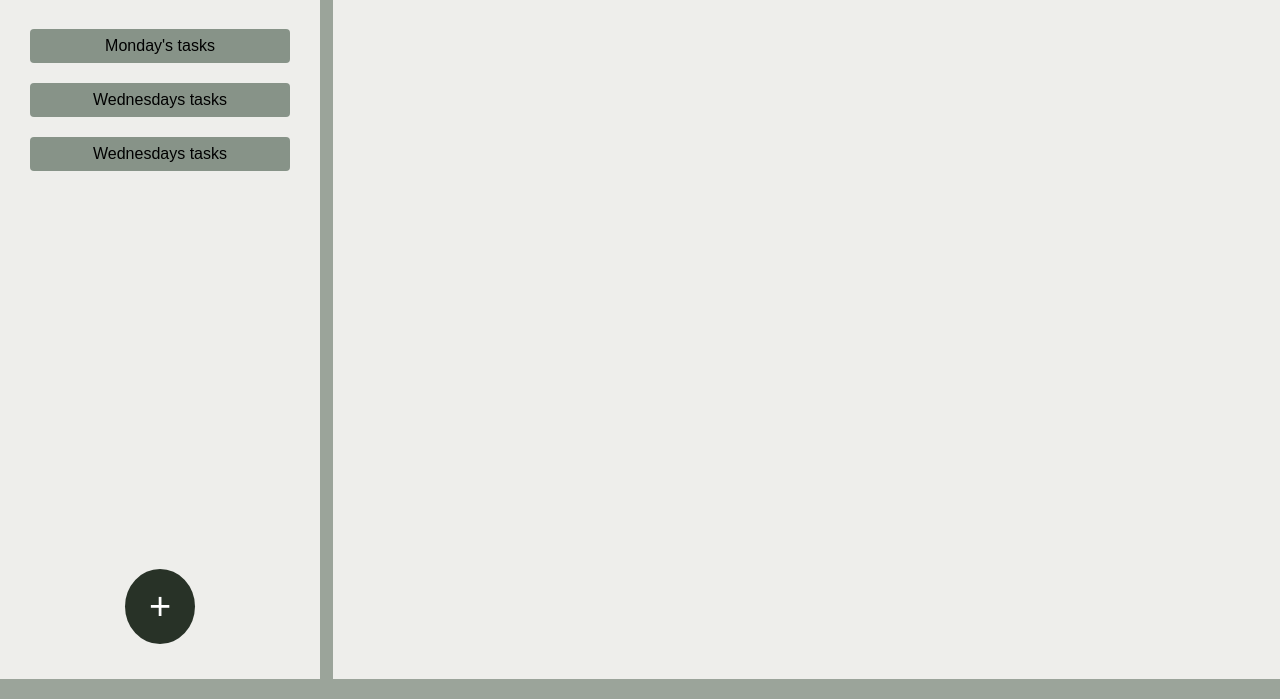
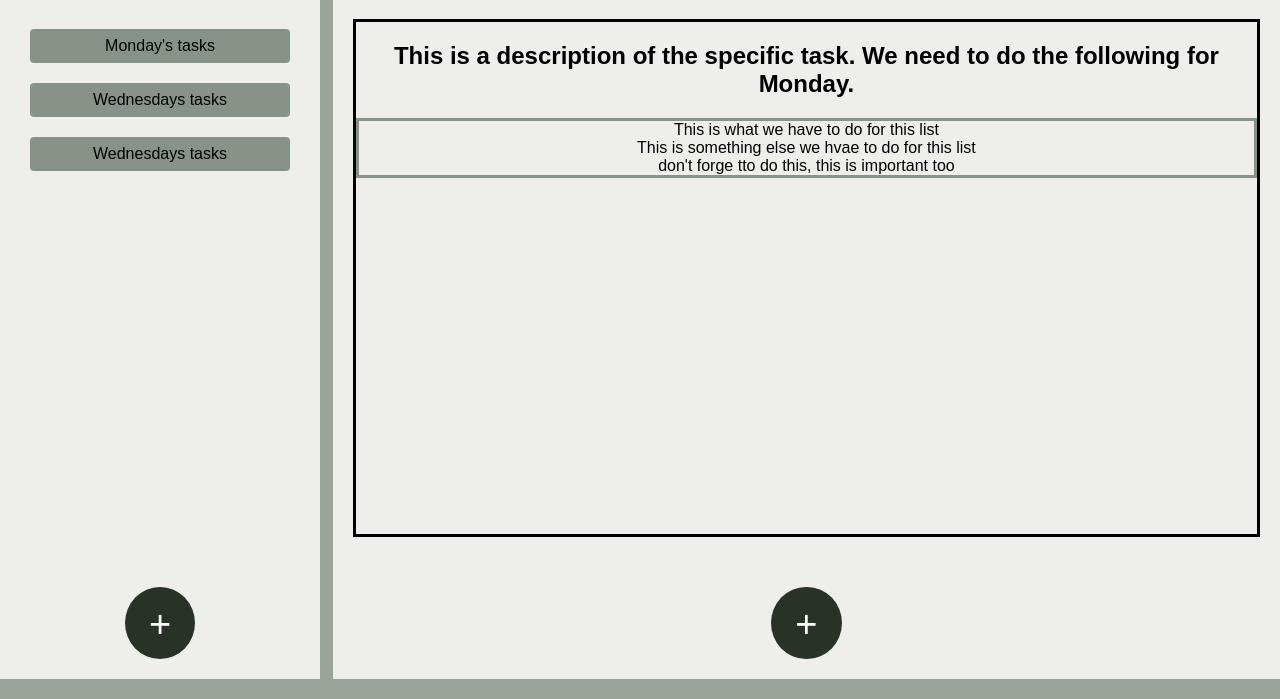
Before and after one commit to malkaysi/todo, a website built with webpack: page dist/index.html in a window 1280 px wide. Shown: the part 101-800 px from the top of the page. Built offline with Linux system fonts and the light colour scheme.

Commit message:
adding tasks

```diff
--- a/src/style.css
+++ b/src/style.css
@@ -35,18 +35,7 @@ body{
     flex-direction: column;
 }
 
-.taskContainer{
-    float: right;
-    width: 74%;
-    background-color: #EEEEEB;
-    height: 95vh;
-    margin-top: 20px;
-    margin-bottom: 20px;
-    padding: 20px;
-    text-align: center;
-}
-
-.newProject{
+.newProject, .newTask{
     color: #fff;
     background-color: #283227;
     font-size: 38px!important;
@@ -61,6 +50,7 @@ body{
     white-space: nowrap;
     border-radius: 50%;
     align-self: center;
+    margin-top: 50px;
 }
 
 .newProject:hover{
@@ -104,3 +94,30 @@ body{
     background-color: gray;
     color: #283227;
 }
+
+.taskMenu{
+    float: right;
+    width: 74%;
+    background-color: #EEEEEB;
+    height: 95vh;
+    margin-top: 20px;
+    margin-bottom: 20px;
+    padding: 20px;
+    text-align: center;
+    display: flex;
+    flex-direction: column;
+}
+
+.taskContainer{
+    border-color: black;
+    border-style: solid;
+    height: 550px;
+    display: flex;
+    flex-direction: column;
+}
+
+.tasks{
+    border-color: #879388;
+    border-style: solid;
+
+}
```
Also changed, not shown: dist/bundle.js, dist/index.html.
